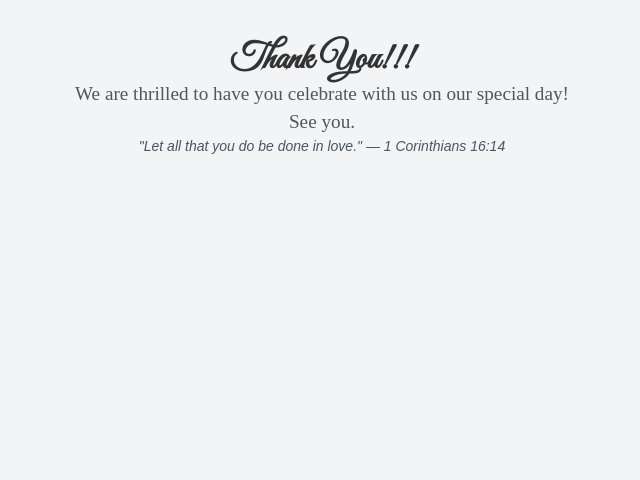
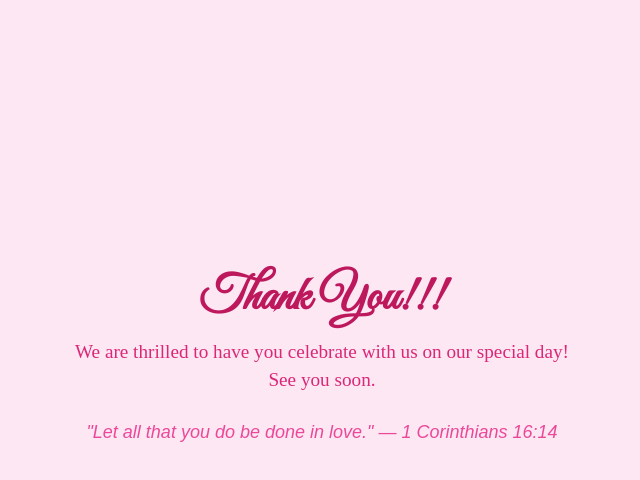
Before and after one commit to ninalamo/rsvp-app, a Next.js app: page /thank-you in a window 1280 px wide. Shown: the top 480 px of the page, without its empty margins (318-958 px from the left). Built offline with nearby package versions, Linux system fonts and the light colour scheme.

Commit message:
thank you

```diff
--- a/app/thank-you/page.jsx
+++ b/app/thank-you/page.jsx
@@ -2,49 +2,36 @@ import React from "react";
 
 export default function ThankYou() {
   return (
-    <div className="min-h-screen bg-gray-100 flex flex-col items-center py-10 relative">
-      {/* Background Image with Blur Effect */}
-      <div
-        className="absolute top-0 left-0 right-0 bottom-0"
-        style={{
-          backgroundImage: "url('/images/rsvp.png')",
-          backgroundSize: "cover",
-          backgroundPosition: "center",
-          backgroundRepeat: "no-repeat",
-          filter: "blur(8px)",
-          zIndex: "-1", // Ensures the background is behind the content
-        }}
-      ></div>
-
+    <div className="min-h-screen bg-pink-100 flex flex-col items-center justify-center py-10 px-6">
       {/* Content Section */}
-      <header className="text-center mb-8">
+      <header className="text-center mb-12">
         <h1
-          className="text-4xl font-bold"
+          className="text-5xl font-bold text-pink-700 mb-4"
           style={{
             fontFamily: "'Great Vibes', cursive",
-            color: "#333",
           }}
         >
           Thank You!!!
         </h1>
-        <small
-          className="text-lg"
+        <p
+          className="text-lg text-pink-600 mb-6"
           style={{
             fontFamily: "'Merriweather', serif",
             fontSize: "1.2rem",
-            color: "#555",
+            fontWeight: "400",
           }}
         >
-          We are thrilled to have you celebrate with us on our special day!<br/> See you.
+          We are thrilled to have you celebrate with us on our special day!
+          <br />
+          See you soon.
+        </p>
 
-        </small>
-
-
-        <div className="text-center mb-2">
-              <p className="text-sm italic text-gray-600">
-                &quot;Let all that you do be done in love.&quot; — 1 Corinthians 16:14
-              </p>
-            </div>
+        {/* Scripture */}
+        <div className="text-center mb-8">
+          <p className="text-lg italic text-pink-500">
+            "Let all that you do be done in love." — 1 Corinthians 16:14
+          </p>
+        </div>
       </header>
     </div>
   );
```
